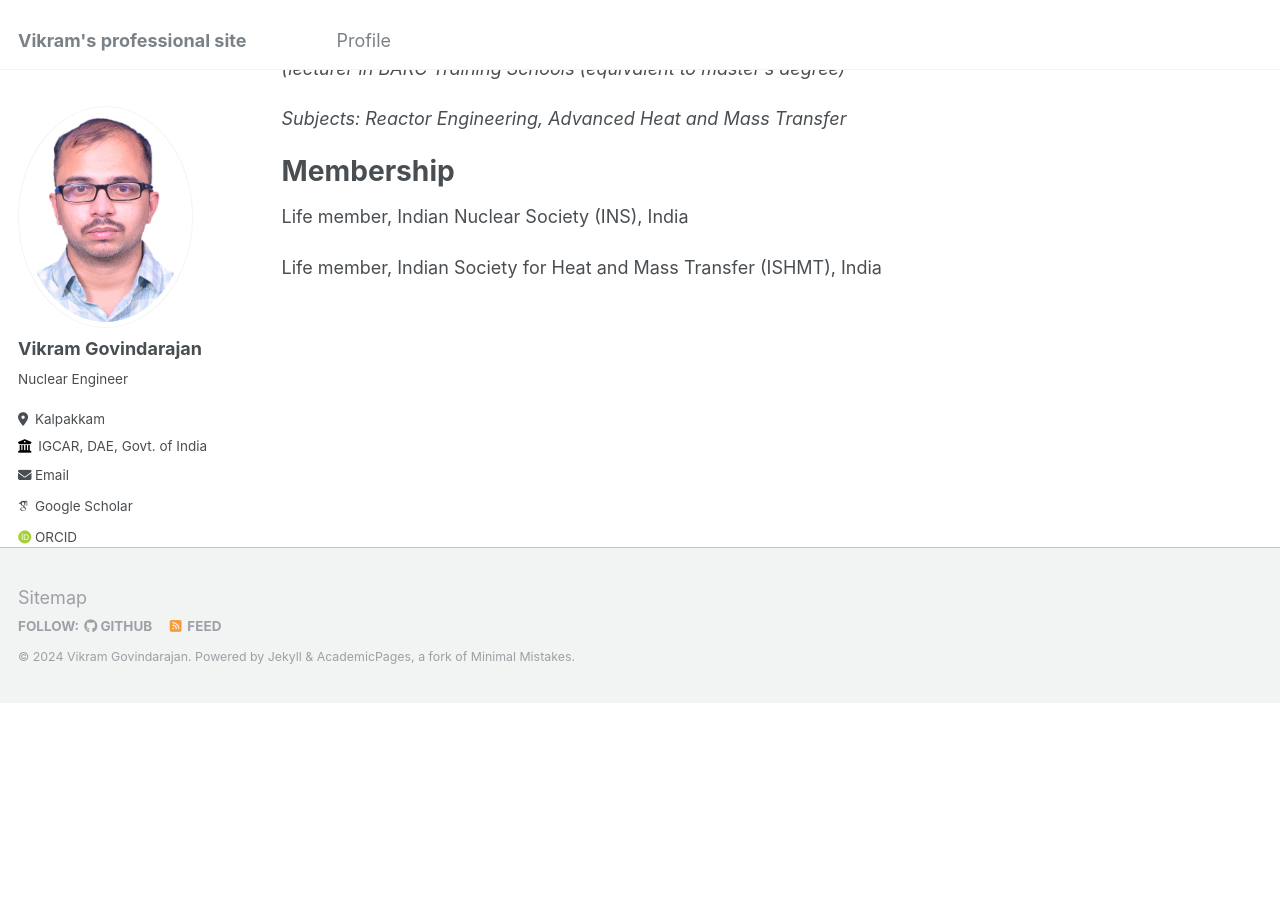
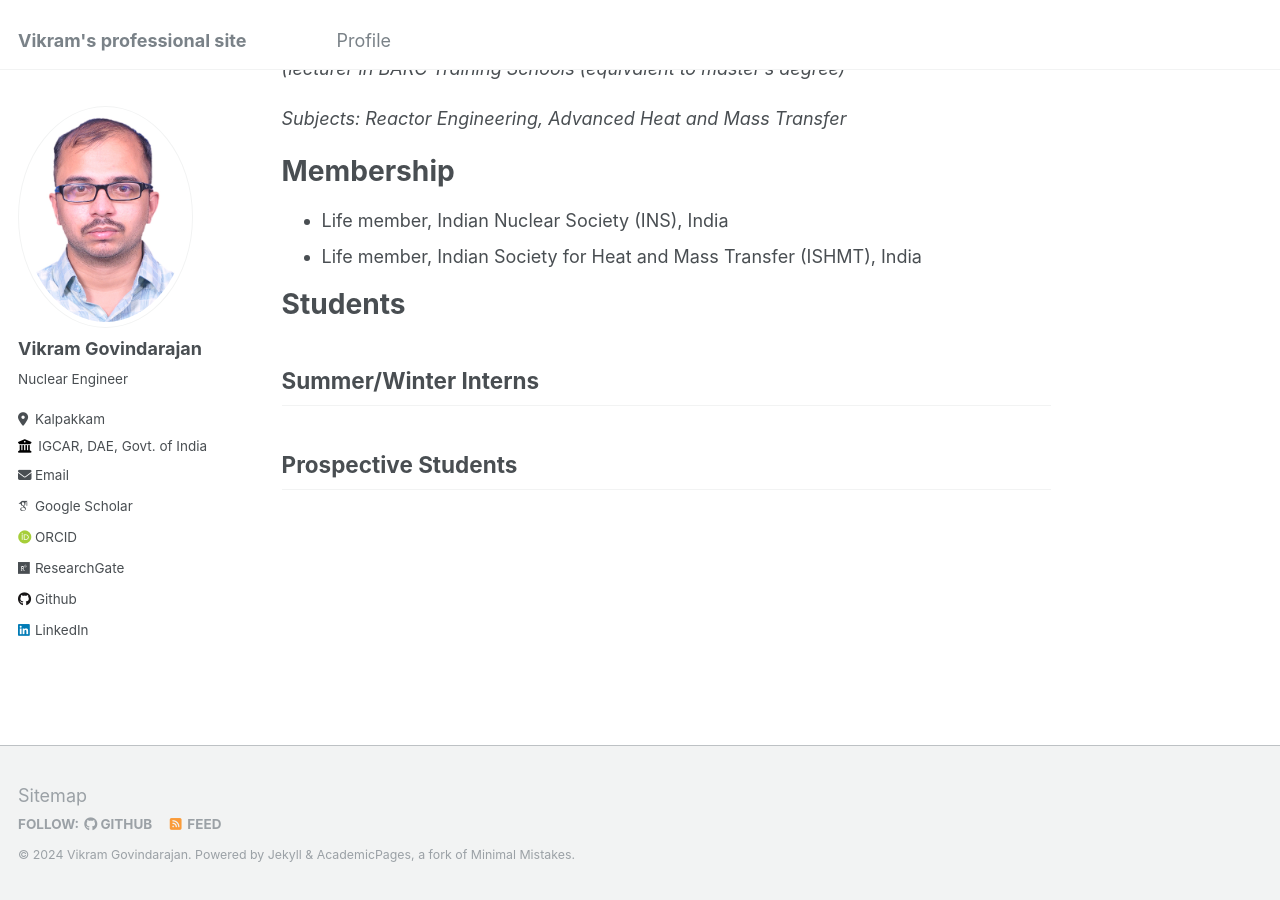
Before and after one commit to VikramGovindarajan/vikramgovindarajan.github.io, a Jekyll site: the page built from _pages/profile.md, in a window 1280 px wide and 900 px high, scrolled down 804 px. Built offline with Jekyll 4.4.1, drawn with Linux system fonts in a browser that asks for light colours; some web fonts are replaced; before the commit the page ends 1507 px from its top, so only the background shows below that.

Commit message:
add students section

```diff
--- a/_pages/profile.md
+++ b/_pages/profile.md
@@ -33,6 +33,11 @@ TEACHING EXPERIENCE
 
 Membership
 ==========
-Life member, Indian Nuclear Society (INS), India
+ - Life member, Indian Nuclear Society (INS), India
+ - Life member, Indian Society for Heat and Mass Transfer (ISHMT), India
 
-Life member, Indian Society for Heat and Mass Transfer (ISHMT), India
+Students
+========
+## Summer/Winter Interns
+
+## Prospective Students
```
